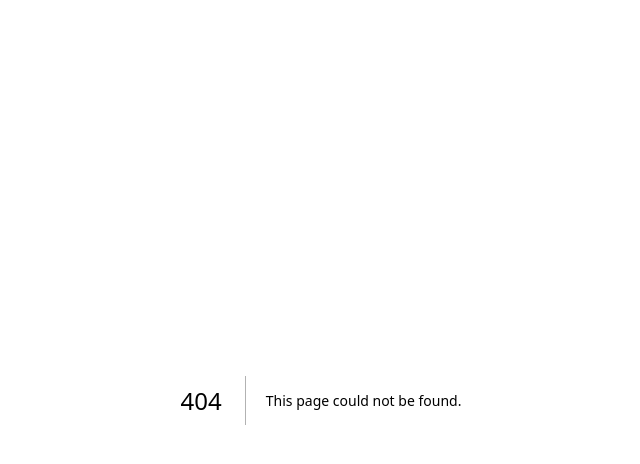
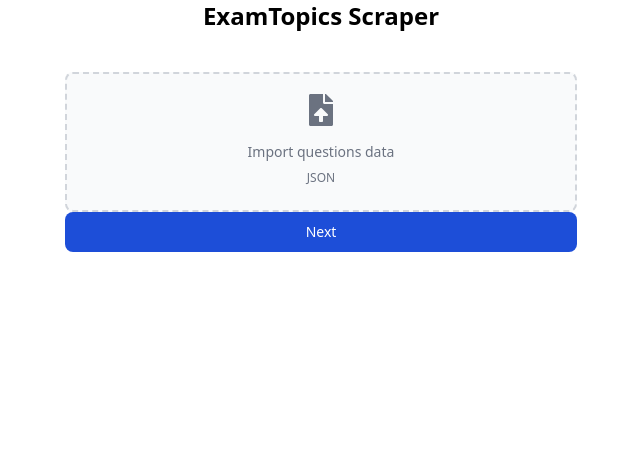
Before and after one commit to zqtay/examtopics-scraper, a Next.js app: page /test in a window 1280 px wide. Before the commit this address had no page. Shown: the top 464 px of the page, without its empty margins (319-959 px from the left). Built offline with nearby package versions, Linux system fonts and the light colour scheme.

Commit message:
Add test page

```diff
--- /dev/null
+++ b/src/components/ui/dropzone.tsx
@@ -0,0 +1,52 @@
+import classNames from "classnames";
+import { ChangeEventHandler, FC, ReactNode } from "react";
+
+type DropzoneProps = {
+  id?: string;
+  label?: string;
+  value?: string;
+  onChange?: ChangeEventHandler<HTMLInputElement>;
+  placeholder?: string;
+  icon?: ReactNode;
+  helperText?: string;
+  required?: boolean;
+  disabled?: boolean;
+  accept?: string;
+  className?: string;
+  labelClassName?: string;
+  boxClassName?: string;
+};
+
+const Dropzone: FC<DropzoneProps> = ({
+  id, label, value, onChange, placeholder, icon, helperText, required, disabled, accept, className, labelClassName, boxClassName
+}) => {
+  return <div className={classNames("flex items-center justify-center", className)}>
+    <label
+      htmlFor={id}
+      className={classNames("dropzone-box", boxClassName)}
+    >
+      <div className={classNames("dropzone-label", labelClassName)}>
+        {icon}
+        {label && <p className="mb-2 text-sm text-gray-500 dark:text-gray-400">
+          {label}
+        </p>}
+        {helperText && <p className="text-xs text-gray-500 dark:text-gray-400">
+          {helperText}
+        </p>}
+      </div>
+      <input
+        id={id}
+        type="file"
+        className="hidden"
+        placeholder={placeholder}
+        required={required}
+        disabled={disabled}
+        value={value}
+        onChange={onChange}
+        accept={accept}
+      />
+    </label>
+  </div>;
+};
+
+export default Dropzone;
--- /dev/null
+++ b/src/components/ui/fileinput.tsx
@@ -0,0 +1,37 @@
+import classNames from "classnames";
+import { ChangeEventHandler, FC } from "react";
+
+type FileInputProps = {
+  id?: string;
+  label?: string;
+  value?: string;
+  onChange?: ChangeEventHandler<HTMLInputElement>;
+  placeholder?: string;
+  required?: boolean;
+  disabled?: boolean;
+  className?: string;
+  labelClassName?: string;
+  boxClassName?: string;
+};
+
+const FileInput: FC<FileInputProps> = ({
+  id, label, value, onChange, placeholder, required, disabled, className, labelClassName, boxClassName
+}) => {
+  return <div className={classNames(className)}>
+    {label && <label htmlFor={id} className={classNames("fileinput-label", labelClassName)}>
+      {label}
+    </label>}
+    <input
+      type="file"
+      id={id}
+      className={classNames("fileinput-box", boxClassName)}
+      placeholder={placeholder}
+      required={required}
+      disabled={disabled}
+      value={value}
+      onChange={onChange}
+    />
+  </div>;
+};
+
+export default FileInput;
--- /dev/null
+++ b/src/layout/index.tsx
@@ -0,0 +1,11 @@
+import { FC, PropsWithChildren } from "react";
+
+const Layout: FC<PropsWithChildren> = ({ children }) => {
+  return <main
+    className="container px-2 mx-auto h-screen"
+  >
+    {children}
+  </main>;
+};
+
+export default Layout;
--- a/src/pages/_app.tsx
+++ b/src/pages/_app.tsx
@@ -1,9 +1,12 @@
-import { SettingsProvider } from "@/context/settings";
 import "@/styles/globals.scss";
 import type { AppProps } from "next/app";
+import Layout from "@/layout";
+import { SettingsProvider } from "@/context/settings";
 
 export default function App({ Component, pageProps }: AppProps) {
   return <SettingsProvider>
-    <Component {...pageProps} />
+    <Layout>
+      <Component {...pageProps} />
+    </Layout>
   </SettingsProvider>;
 }
--- a/src/pages/api/examtopics/[[...slug]].ts
+++ b/src/pages/api/examtopics/[[...slug]].ts
@@ -16,9 +16,7 @@
   if (req.method !== "GET") {
     return res.status(405).setHeader("Allow", "GET");
   }
-  console.log(match)
   const fwdRes = await fetch(`${EXAMTOPICS_BASE_URL}/${match[1]}`);
-  // Set status: 200 or 206
   res.status(fwdRes.status);
   // Pipe the readable stream to this API response
   if (fwdRes.body) {
--- a/src/pages/index.tsx
+++ b/src/pages/index.tsx
@@ -1,5 +1,5 @@
 import { Inter } from "next/font/google";
-import { Question, getQuestionLinks, getQuestions } from "@/lib/scraper";
+import { Question, ScraperState, getQuestionLinks, getQuestions } from "@/lib/scraper";
 import { useContext, useEffect, useState } from "react";
 import Dropdown from "@/components/ui/dropdown";
 import Spinner from "@/components/ui/spinner";
@@ -11,19 +11,8 @@
 
 const inter = Inter({ subsets: ["latin"] });
 
-type ScraperState = {
-  provider?: string;
-  examCode?: string;
-  isInProgress?: boolean;
-  lastDiscussionListPageIndex?: number;
-  lastQuestionLinkIndex?: number;
-  questionLinks?: string[];
-  questions?: Question[];
-};
-
 export default function Home() {
-  const [isLoading, setIsLoading] = useState(false);
-  const [state, setState] = useState<ScraperState>({provider: "", examCode: ""});
+  const [state, setState] = useState<ScraperState>({ provider: "", examCode: "" });
   const { settings } = useContext(SettingsContext);
 
   useEffect(() => {
@@ -94,7 +83,7 @@
   };
 
   const handleExport = async () => {
-    const blob = new Blob([JSON.stringify(state?.questions)], {type: "text/plain;charset=utf-8"});
+    const blob = new Blob([JSON.stringify(state?.questions)], { type: "text/plain;charset=utf-8" });
     saveAs(
       blob,
       `${state?.provider}-${state.examCode}-${state?.questions?.length}.json`
@@ -106,10 +95,6 @@
   const isCompleted = state?.questionLinks && state?.questions && state?.questionLinks?.length === state?.questions?.length;
 
   return (
-    <main
-      className={`container px-2 mx-auto h-screen`}
-    >
-      {isLoading && <Spinner />}
     <div className="h-full max-w-[32rem] mx-auto flex flex-col justify-center">
       <div className="text-2xl font-semibold mb-10 text-center">ExamTopics Scraper</div>
       <div className="flex flex-wrap gap-4 justify-center items-center">
@@ -145,6 +130,5 @@
       <hr className="my-6" />
       <Settings />
     </div>
-    </main>
   );
 }
--- /dev/null
+++ b/src/pages/test/index.tsx
@@ -0,0 +1,81 @@
+import { Question } from "@/lib/scraper";
+import { ChangeEvent, FC, useContext, useEffect, useRef, useState } from "react";
+import Dropzone from "@/components/ui/dropzone";
+import { FaFileUpload } from "react-icons/fa";
+
+const Test = () => {
+  const [isLoading, setIsLoading] = useState(false);
+  const [questions, setQuestions] = useState<Question[]>();
+  const [currentQuestion, setCurrentQuestion] = useState<Question>();
+
+  const handleReadFile = async (e: ChangeEvent<HTMLInputElement>) => {
+    e.preventDefault();
+    const reader = new FileReader();
+    reader.onload = async (e) => {
+      const text = (e.target?.result);
+      if (typeof text === "string") {
+        const data = JSON.parse(text);
+        setQuestions(data);
+      }
+    };
+    const file = e.target.files?.[0];
+    if (file) {
+      reader.readAsText(file);
+    }
+  };
+
+  const handleNextQuestion = () => {
+    if (!questions) return;
+    const index = Math.floor(Math.random() * questions?.length);
+    setCurrentQuestion(questions[index]);
+  };
+
+  return (
+    <div className="h-full max-w-[32rem] mx-auto flex flex-col justify-center">
+      <div className="text-2xl font-semibold mb-10 text-center">ExamTopics Scraper</div>
+      <div className="flex flex-wrap gap-4 justify-center items-center">
+        <Dropzone
+          className="w-full"
+          label="Import questions data"
+          helperText="JSON"
+          icon={<FaFileUpload className="w-8 h-8 mb-4 text-gray-500 dark:text-gray-400" />}
+          accept=".json"
+          onChange={handleReadFile}
+        />
+      </div>
+      {currentQuestion && <QuestionPage {...currentQuestion} />}
+      <button
+        className="button-default"
+        onClick={handleNextQuestion}
+      >
+        Next
+      </button>
+    </div>
+  );
+};
+
+const QuestionPage: FC<Question> = ({
+  topic, index, url, body, options, answer, answerDescription, votes, comments
+}) => {
+  return <div>
+    <div
+      className="text-lg font-semibold cursor-pointer"
+      onClick={() => window.open(url, '_blank')}>
+      {`Topic ${topic} Question ${index}`}
+    </div>
+    <div dangerouslySetInnerHTML={{ __html: body ?? "" }} />
+    <ul>
+      {options && options?.map((e, i) => <li key={i}>{e}</li>)}
+    </ul>
+    <div dangerouslySetInnerHTML={{ __html: answer ?? "" }} />
+    <div dangerouslySetInnerHTML={{ __html: answerDescription ?? "" }} />
+    <ul>
+      {votes && votes?.map((e, i) => <li key={i}>{`${e.answer}: ${e.count} votes`}</li>)}
+    </ul>
+    <ul>
+      {comments && comments?.map((e, i) => <li key={i}>{e}</li>)}
+    </ul>
+  </div>;
+};
+
+export default Test;
--- a/src/styles/globals.scss
+++ b/src/styles/globals.scss
@@ -54,4 +54,24 @@
   }
 }
 
+.fileinput-label {
+  @apply block mb-2 text-sm font-medium text-gray-900 dark:text-white;
+}
+
+.fileinput-box {
+  @apply text-gray-900 border border-gray-300 bg-gray-50;
+  @apply dark:text-gray-400 dark:bg-gray-700 dark:border-gray-600 dark:placeholder-gray-400;
+  @apply block w-full text-sm rounded-lg cursor-pointer focus:outline-none;
+}
+
+.dropzone-label {
+  @apply flex flex-col items-center justify-center pt-5 pb-6;
+}
+
+.dropzone-box {
+  @apply flex flex-col items-center justify-center border-2 border-dashed rounded-lg cursor-pointer w-full;
+  @apply border-gray-300 bg-gray-50 hover:bg-gray-100;
+  @apply dark:hover:bg-gray-800 dark:bg-gray-700 dark:border-gray-600 dark:hover:border-gray-500 dark:hover:bg-gray-600;
+}
+
 @tailwind utilities;
```
Also changed, not shown: src/lib/scraper.ts (+18 -3 lines). Lines whose indentation alone changed are shown as unchanged.
